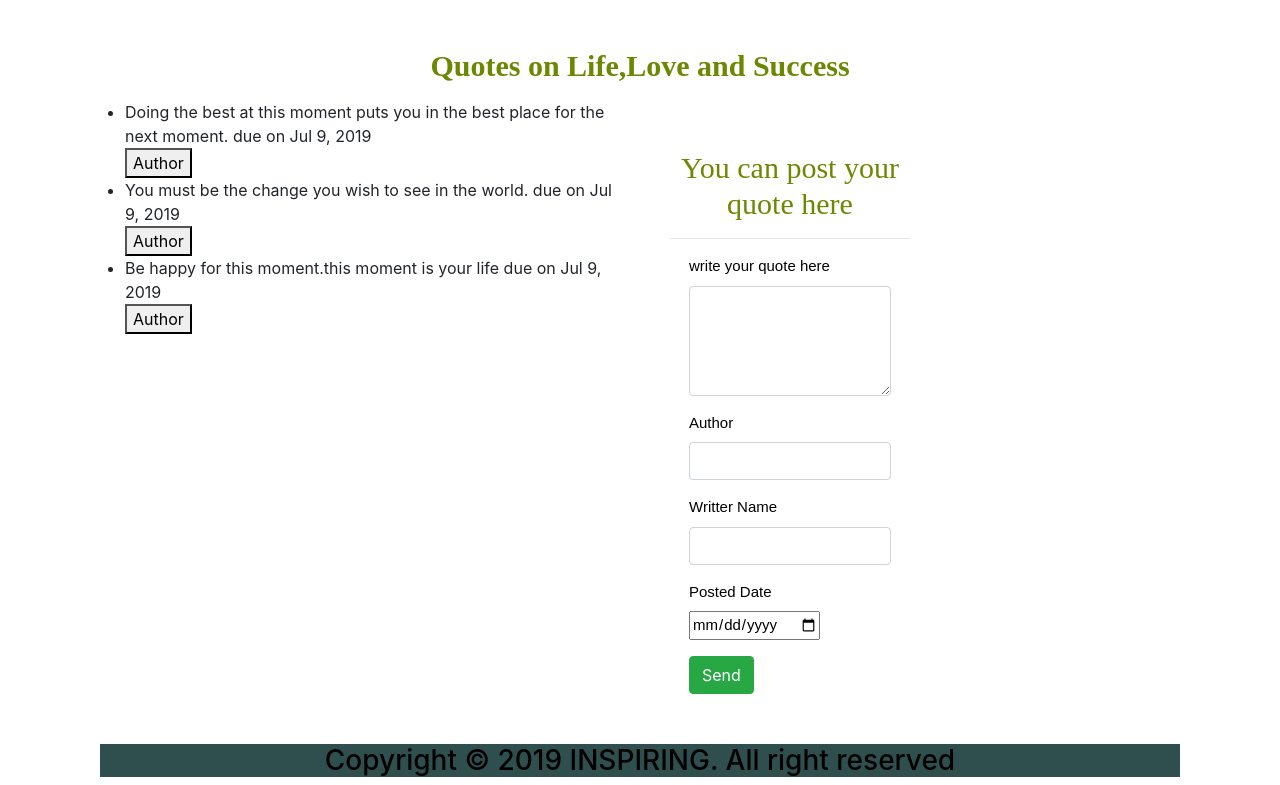
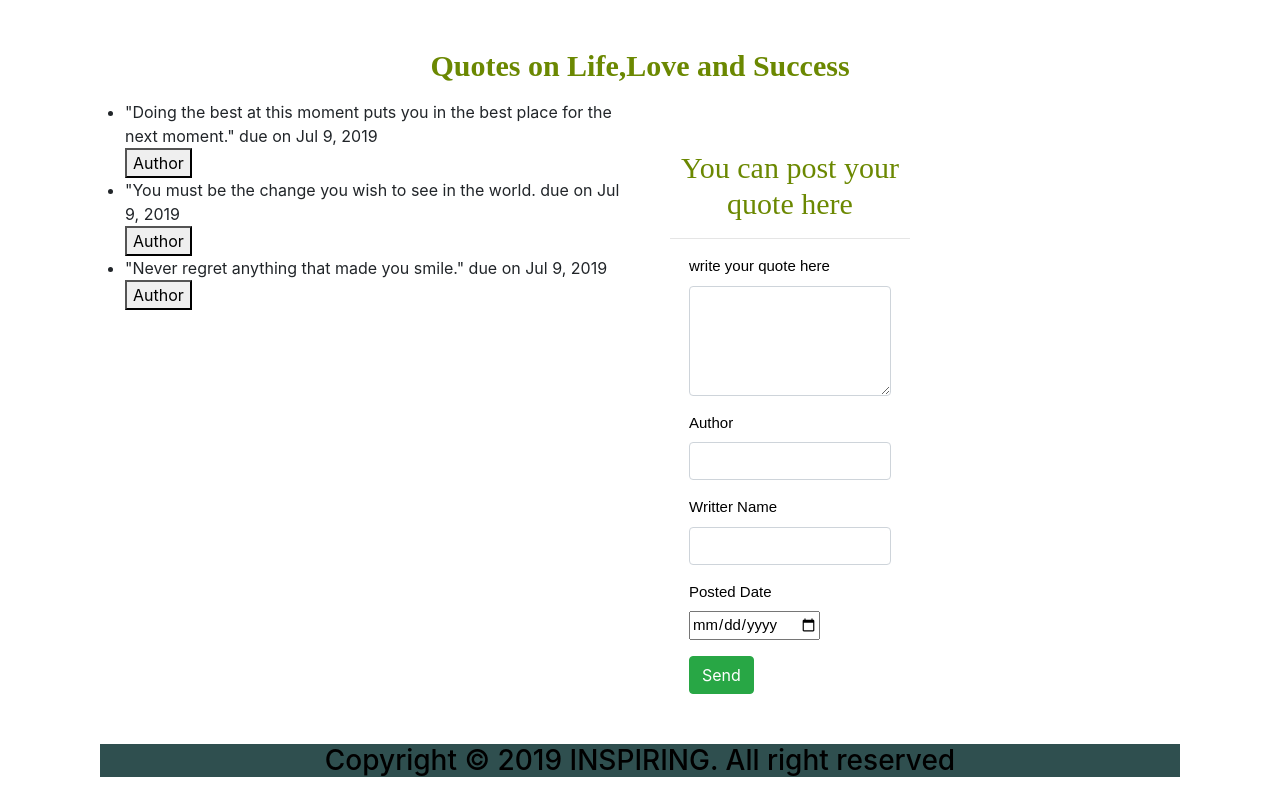
Before and after one commit to juru-juliette/Quotes, an Angular app: page / in a window 1280 px wide. Shown: the part 808-1593 px from the top of the page. Built offline with nearby package versions, Linux system fonts and the light colour scheme.

Commit message:
checking delete button

```diff
--- a/src/app/quote/quote.component.html
+++ b/src/app/quote/quote.component.html
@@ -6,17 +6,17 @@
 
         <div *ngFor='let quote of quotes,let i =index'>
           <div>
-            <li>{{quote.name}} due on {{quote.completeDate|date}}</li>
+            <li id="{{i}}">{{quote.name}} due on {{quote.completeDate|date}}</li>
             <button (click)='toggleDetails(i)'>Author</button>
           </div>
           <div *ngIf='quote.showDetails'>
-            <app-quote-details *ngIf='quote.showDetails' [quote]='quote' (isComplete)='deleteGoal($event,i)'>
-            </app-quote-details>
+            <app-quote-details [quote]='quote' (isComplete)='deletequote($event,i)'></app-quote-details>
           </div>
         </div>
       </ul>
     </div>
   </div>
+
   <div class="col-md-6">
     <app-quote-form (addQuote)="addNewQuote($event)"></app-quote-form>
   </div>
--- a/src/app/quote/quote.component.ts
+++ b/src/app/quote/quote.component.ts
@@ -12,10 +12,10 @@ export class QuoteComponent implements OnInit {
 //       {id:2,name:'You must be the change you wish to see in the world.',author:'written by Gandhi'},
 //       {id:3,name:'Be happy for this moment.this moment is your life',author:'written by omar khyyam'},
 //     ];
-quotes:Quote[] =[
-    new Quote (1,'Doing the best at this moment puts you in the best place for the next moment.','written by Oprah Winfrey','juru',new Date(2019,6,9)),
-    new Quote(2,'You must be the change you wish to see in the world.','written by Gandhi','juru',new Date(2019,6,9)),
-    new Quote(3,'Be happy for this moment.this moment is your life','written by omar khyyam','juru',new Date(2019,6,9)),
+quotes=[
+    new Quote (1,'"Doing the best at this moment puts you in the best place for the next moment."','Oprah Winfrey','written by juru',new Date(2019,6,9)),
+    new Quote(2,'"You must be the change you wish to see in the world.','Gandhi"','written by juru',new Date(2019,6,9)),
+    new Quote(3,'"Never regret anything that made you smile."','omar khyyam','written by juru',new Date(2019,6,9)),
 ];
 
 toggleDetails(index){
```
